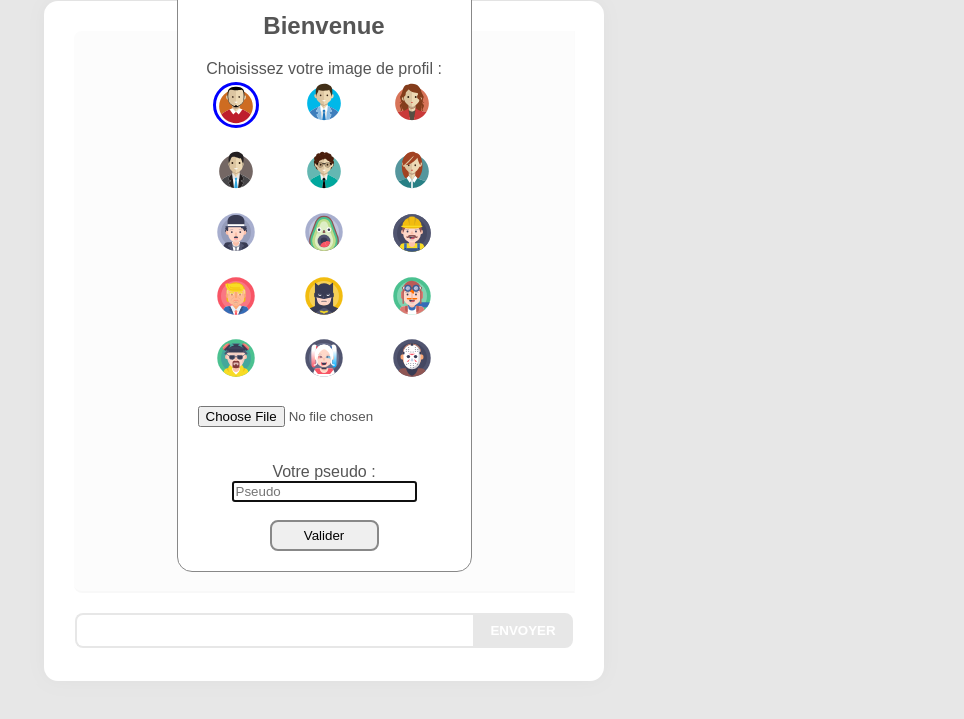
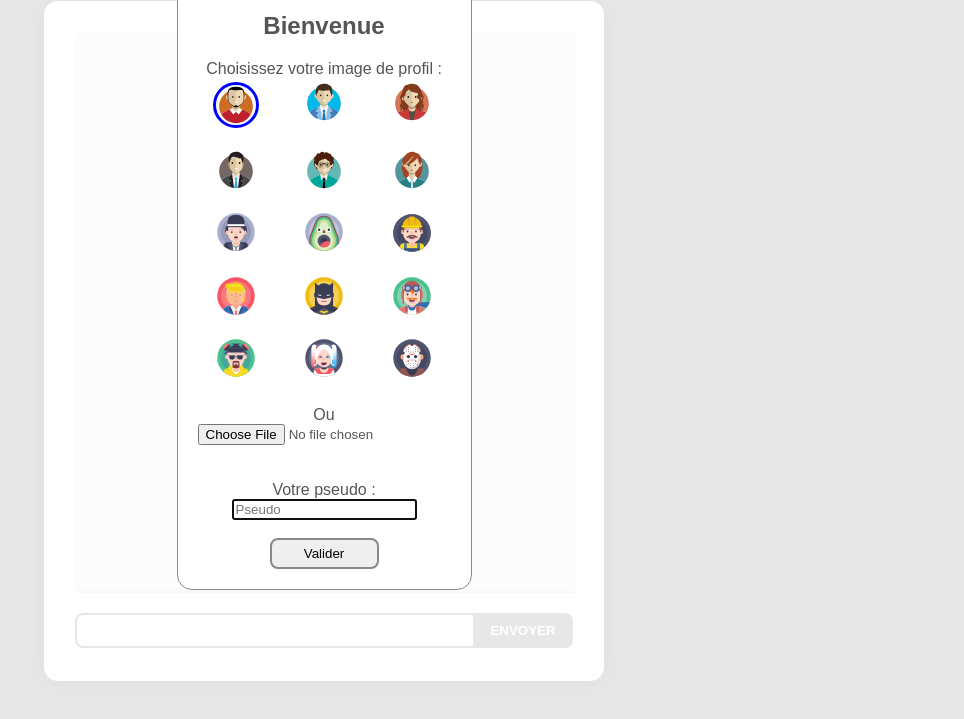
Before and after one commit to jbrizard/ddim_chat_2022, a plain HTML site: page client/chat.html in a window 1280 px wide. Shown: the part 79-798 px from the top of the page, without its empty margins (316-1280 px from the left). Drawn offline with nearby package versions, Linux system fonts and the light colour scheme; files that its build step writes are made by us from their sources; no server answers; files whose address does not match are found by name.

Commit message:
upload png jpeg

```diff
--- a/client/assets/style.css
+++ b/client/assets/style.css
@@ -145,7 +145,7 @@ h1 {
 	border: 1px solid #888;
 	border-radius: 15px;
 }
-#uploadAvatar{
+.upload{
 	margin-top: 20px;
 }
 /* Avatar center */
--- a/client/chat.html
+++ b/client/chat.html
@@ -84,7 +84,8 @@
 			</div>
 
 			<!-- upload img profil -->
-			<div>
+			<div class="upload">
+				<label>Ou</label><br/>
 				<input type="file" id="uploadAvatar" class="idIcone" name="imgProfil" accept="image/png, image/jpeg">
 			</div>
 
```
